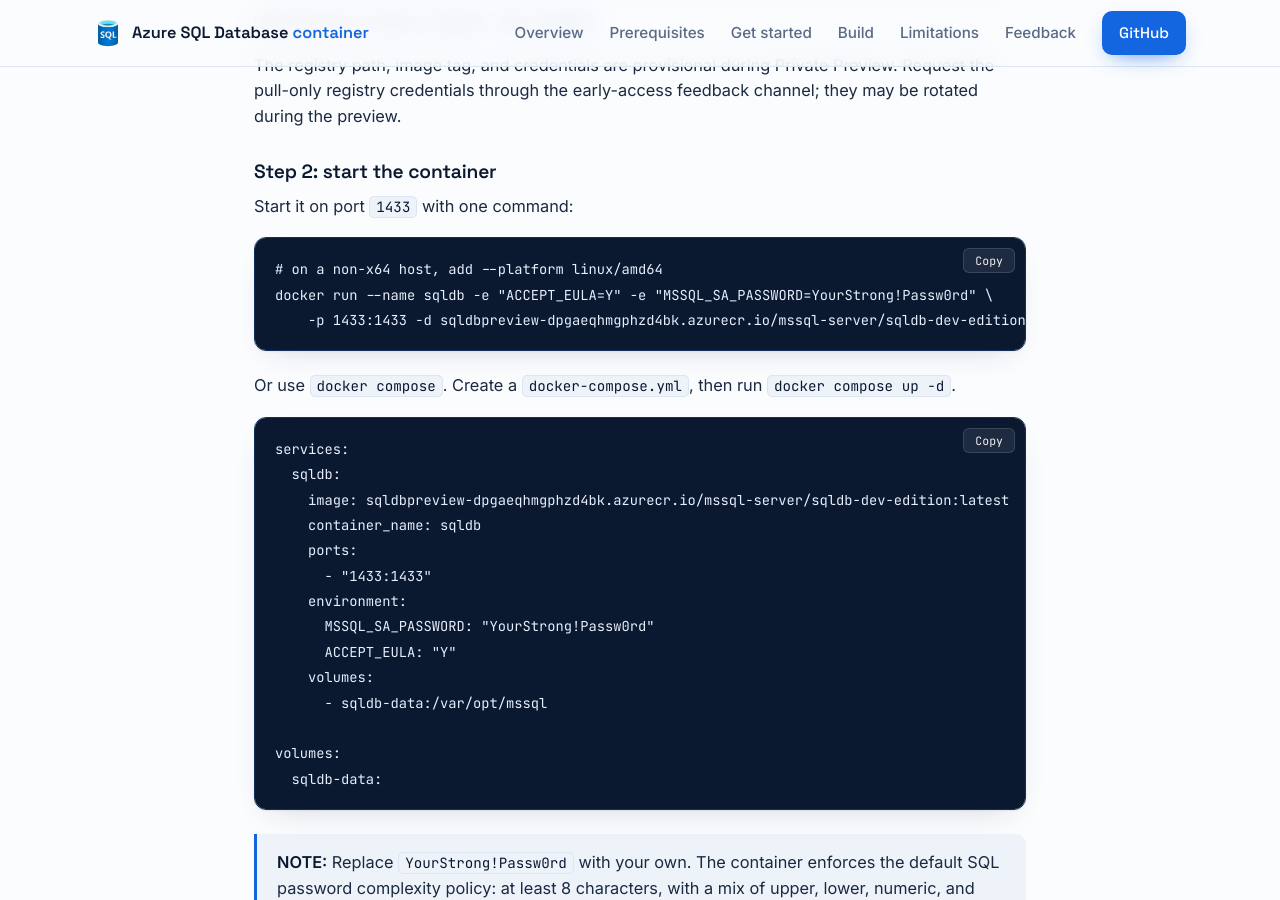
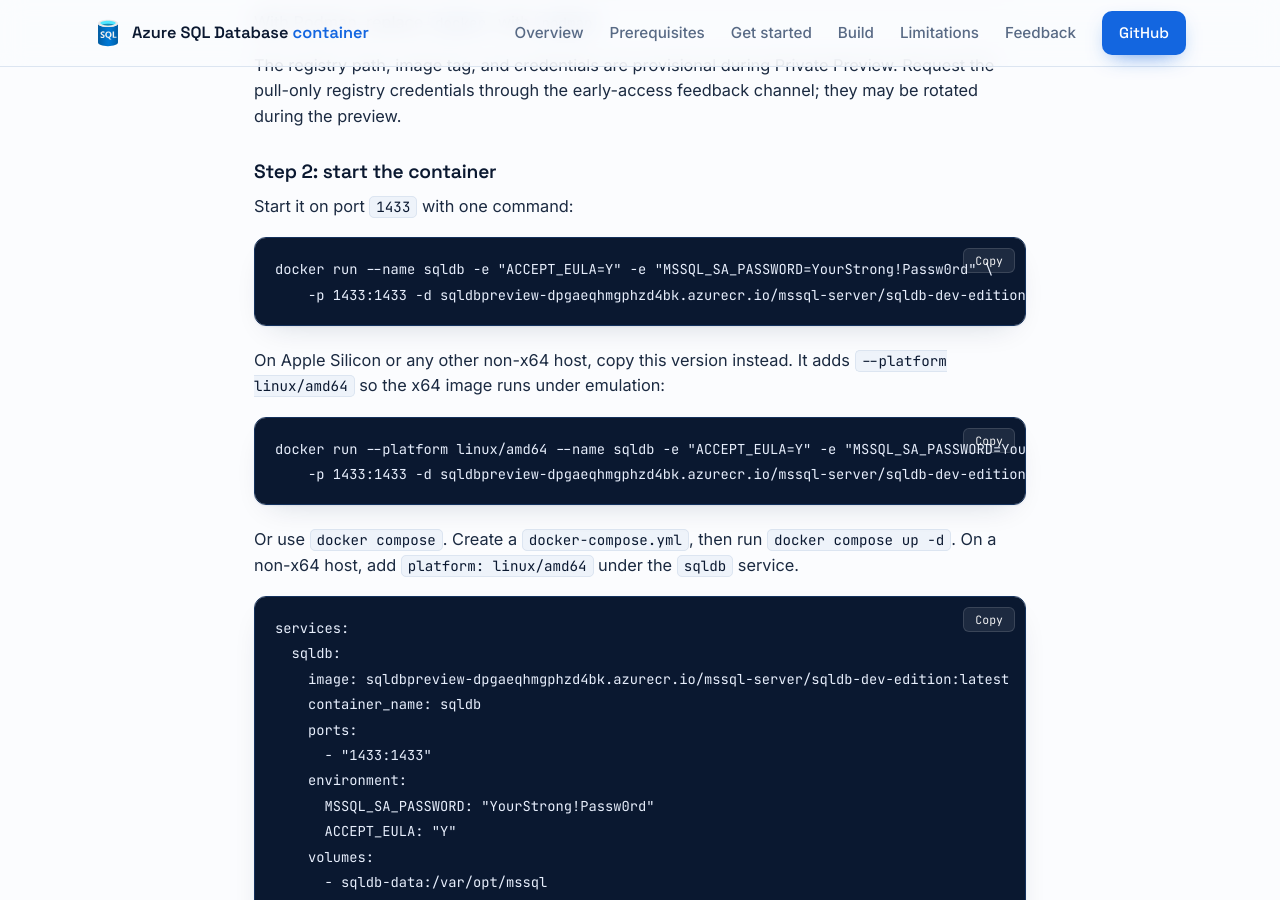
Before and after one commit to microsoft/azure-sql-database-container, a Jekyll site: the page built from docs/getting-started.md, in a window 1280 px wide and 900 px high, scrolled down 2018 px. Built offline with Jekyll 4.4.1, drawn with Linux system fonts in a browser that asks for light colours.

Commit message:
Make copied commands paste-safe on every shell
The displayed commands keep the readable multi-line form with a trailing
backslash, but that backslash is bash/zsh line-continuation only; PowerShell
uses a backtick and cmd uses a caret, so a copied multi-line block broke on
Windows. The Copy button now joins the continuations into a single line that
runs verbatim in bash, PowerShell, and cmd, and drops comment-only lines
("#" is not a comment in cmd or PowerShell either). Quotes, "!", and
indentation are preserved.

Because the platform hint used to live in a stripped comment, getting-started
Step 2 now shows a directly copyable non-x64 command with --platform
linux/amd64 baked in, plus a compose note.

````diff
--- a/docs/assets/js/main.js
+++ b/docs/assets/js/main.js
@@ -12,6 +12,25 @@
       if (label) { label.textContent = prev; } else { btn.textContent = prev; }
       btn.classList.remove("is-copied");
     }, 1600);
+  }
+
+  // Make a copied command paste-safe on every shell. The display keeps the
+  // readable multi-line form with a trailing "\", but bash/zsh use "\" for line
+  // continuation while PowerShell uses "`" and cmd uses "^", so a copied
+  // multi-line block breaks on Windows. Joining the continuations into one line
+  // produces a command that runs verbatim in bash, PowerShell, and cmd. We also
+  // drop comment-only lines ("#" is not a comment in cmd or PowerShell either).
+  // Quotes, "!", and every other character are preserved exactly; indentation
+  // on non-continued lines (YAML, code) is left untouched.
+  function normalizeCommand(text) {
+    return text
+      .replace(/[ \t]*\\[ \t]*\r?\n[ \t]*/g, " ") // join "\" line-continuations
+      .split(/\r?\n/)
+      .filter(function (line) { return !/^[ \t]*#/.test(line); }) // drop comment-only lines
+      .join("\n")
+      .replace(/\n{2,}/g, "\n") // collapse blank lines left by removed comments
+      .replace(/^\n+/, "")
+      .replace(/\n+$/, "");
   }
 
   function copyText(text, btn) {
@@ -33,7 +52,7 @@
         var target = document.querySelector(btn.getAttribute("data-copy"));
         text = target ? target.innerText : "";
       }
-      copyText(text, btn);
+      copyText(normalizeCommand(text), btn);
     });
   });
 
@@ -46,7 +65,7 @@
     btn.innerHTML = '<span class="copy-label">Copy</span>';
     btn.addEventListener("click", function () {
       var code = pre.querySelector("code") || pre;
-      copyText(code.innerText, btn);
+      copyText(normalizeCommand(code.innerText), btn);
     });
     pre.appendChild(btn);
   });
--- a/docs/getting-started.md
+++ b/docs/getting-started.md
@@ -68,12 +68,18 @@
 Start it on port `1433` with one command:
 
 ```bash
-# on a non-x64 host, add --platform linux/amd64
 docker run --name sqldb -e "ACCEPT_EULA=Y" -e "MSSQL_SA_PASSWORD=YourStrong!Passw0rd" \
     -p 1433:1433 -d sqldbpreview-dpgaeqhmgphzd4bk.azurecr.io/mssql-server/sqldb-dev-edition:latest
 ```
 
-Or use `docker compose`. Create a `docker-compose.yml`, then run `docker compose up -d`.
+On Apple Silicon or any other non-x64 host, copy this version instead. It adds `--platform linux/amd64` so the x64 image runs under emulation:
+
+```bash
+docker run --platform linux/amd64 --name sqldb -e "ACCEPT_EULA=Y" -e "MSSQL_SA_PASSWORD=YourStrong!Passw0rd" \
+    -p 1433:1433 -d sqldbpreview-dpgaeqhmgphzd4bk.azurecr.io/mssql-server/sqldb-dev-edition:latest
+```
+
+Or use `docker compose`. Create a `docker-compose.yml`, then run `docker compose up -d`. On a non-x64 host, add `platform: linux/amd64` under the `sqldb` service.
 
 ```yaml
 services:
````
